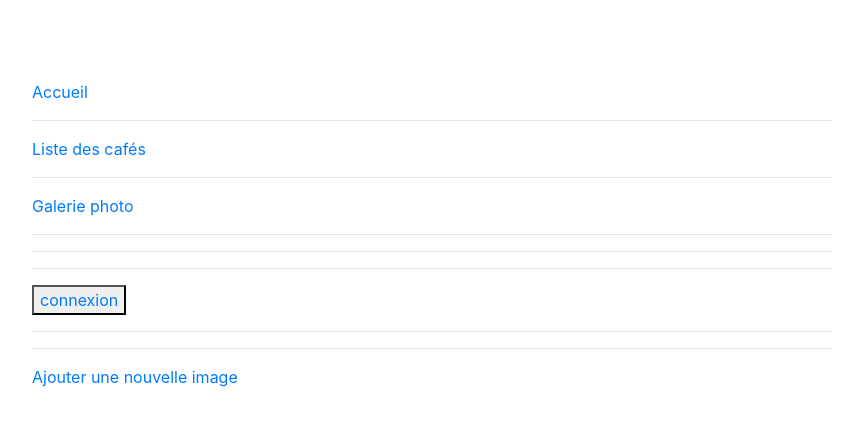
After one commit to SarahTelo/symfony_nearby_coffee, a Symfony app: template templates/gallery/list.html.twig in a window 1280 px wide. The commit adds this page. Shown: the top 426 px of the page, without its empty margins (208-1071 px from the left). Run offline with Twig, Linux system fonts and the light colour scheme; the template is opened without the code that fills it, so the values that code supplies are empty; some libraries are stand-ins or nearby versions.

Commit message:
gallery: list

```diff
--- a/src/Controller/CoffeeController.php
+++ b/src/Controller/CoffeeController.php
@@ -10,7 +10,7 @@ use Symfony\Bundle\FrameworkBundle\Controller\AbstractController;
 use Symfony\Component\HttpFoundation\Response;
 use Symfony\Component\HttpFoundation\Request;
 use Symfony\Component\Routing\Annotation\Route;
-use Symfony\Component\Validator\Validator\ValidatorInterface;
+//use Symfony\Component\Validator\Validator\ValidatorInterface;
 
 use SluggerService;
 //use DateTime;
--- a/templates/_navbar.html.twig
+++ b/templates/_navbar.html.twig
@@ -3,6 +3,8 @@
     <a href="{{ path('main_home') }}">Accueil</a>
 <hr>
     <a href="{{ path('coffee_list') }}">Liste des cafés</a>
+<hr>
+    <a href="{{ path('gallery_list') }}">Galerie photo</a>
 <hr>
     {% if is_granted('IS_AUTHENTICATED_FULLY') %}
         <a href="{{ path('user_detail', {id:app.user.id}) }}">Mon profil</a>
--- /dev/null
+++ b/templates/gallery/list.html.twig
@@ -0,0 +1,22 @@
+{% extends 'base.html.twig' %}
+
+{% block title %}Nearby Coffee - Galerie photo{% endblock %}
+
+{% block body %}
+
+{% for image in gallery %}
+    <div class="card">
+        <a href="#">
+            <img class="card-img-top" src="{{ asset('/image/' ) }}{{image.way}}" alt="alternative '{{ image.slug }}'">
+        </a>
+        <div class="card-body">
+            <h5 class="card-title">{{ image.name }}</h5>
+        </div>
+    </div>
+{% endfor %}
+
+{# todo: changer coffee par gallery #}
+<hr>
+<a href="{{ path('coffee_new') }}">Ajouter une nouvelle image</a>
+
+{% endblock %}
```
Also changed, not shown: src/Controller/GalleryController.php (+26 -4 lines), src/Entity/Gallery.php (renamed from src/Entity/Galery.php, +17 -0 lines), src/Form/GalleryType.php (added), 1 other file.
